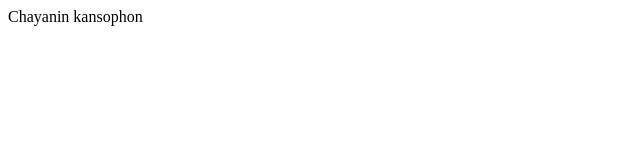
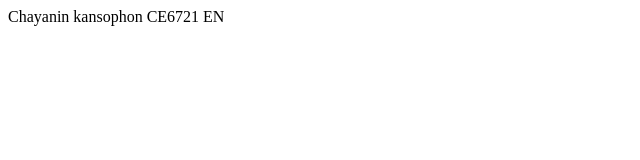
Before and after one commit to yanin1822/git-test, a plain HTML site: page about.html in a window 1280 px wide. Shown: the whole page, without its empty margins (0-640 px from the left). Drawn offline with Linux system fonts and the light colour scheme.

```diff
--- a/about.html
+++ b/about.html
@@ -6,6 +6,6 @@
     <title>Document</title>
 </head>
 <body>
-    Chayanin kansophon
+    Chayanin kansophon CE6721 EN
 </body>
 </html>
```
